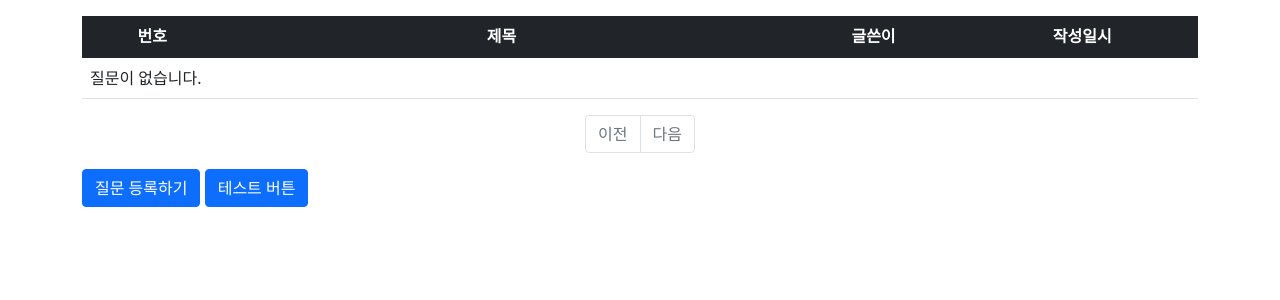
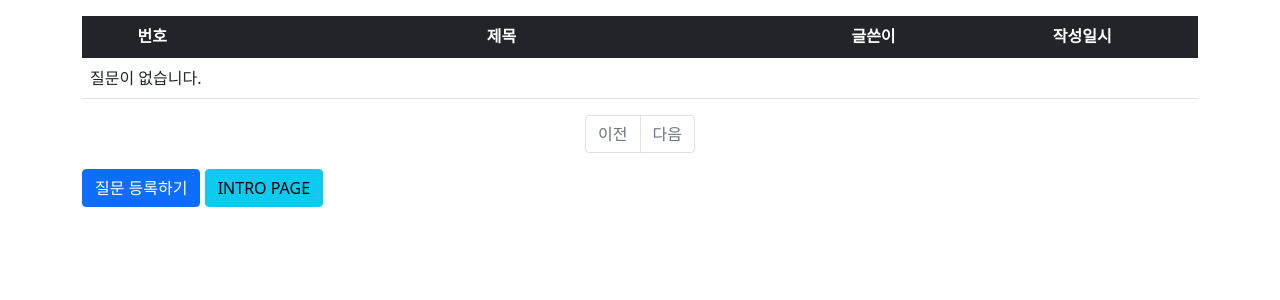
Before and after one commit to jss5187/pybo, a Django app: template templates/pybo/question_list.html in a window 1280 px wide. Shown: the part 57-357 px from the top of the page. Run offline with Django 4.2, Linux system fonts and the light colour scheme; the template is opened without the code that fills it, so the values that code supplies are empty; some libraries are stand-ins or nearby versions.

Commit message:
button name

```diff
--- a/templates/pybo/question_list.html
+++ b/templates/pybo/question_list.html
@@ -75,6 +75,6 @@
     </ul>
     <!-- 페이징처리 끝 -->
     <a href="{% url 'pybo:question_create' %}" class="btn btn-primary">질문 등록하기</a>
-    <a href="{% url 'pybo:intro_index' %}" class="btn btn-primary">테스트 버튼</a>
+    <a href="{% url 'pybo:intro_index' %}" class="btn btn-info">INTRO PAGE</a>
 </div>
 {% endblock %}
```
